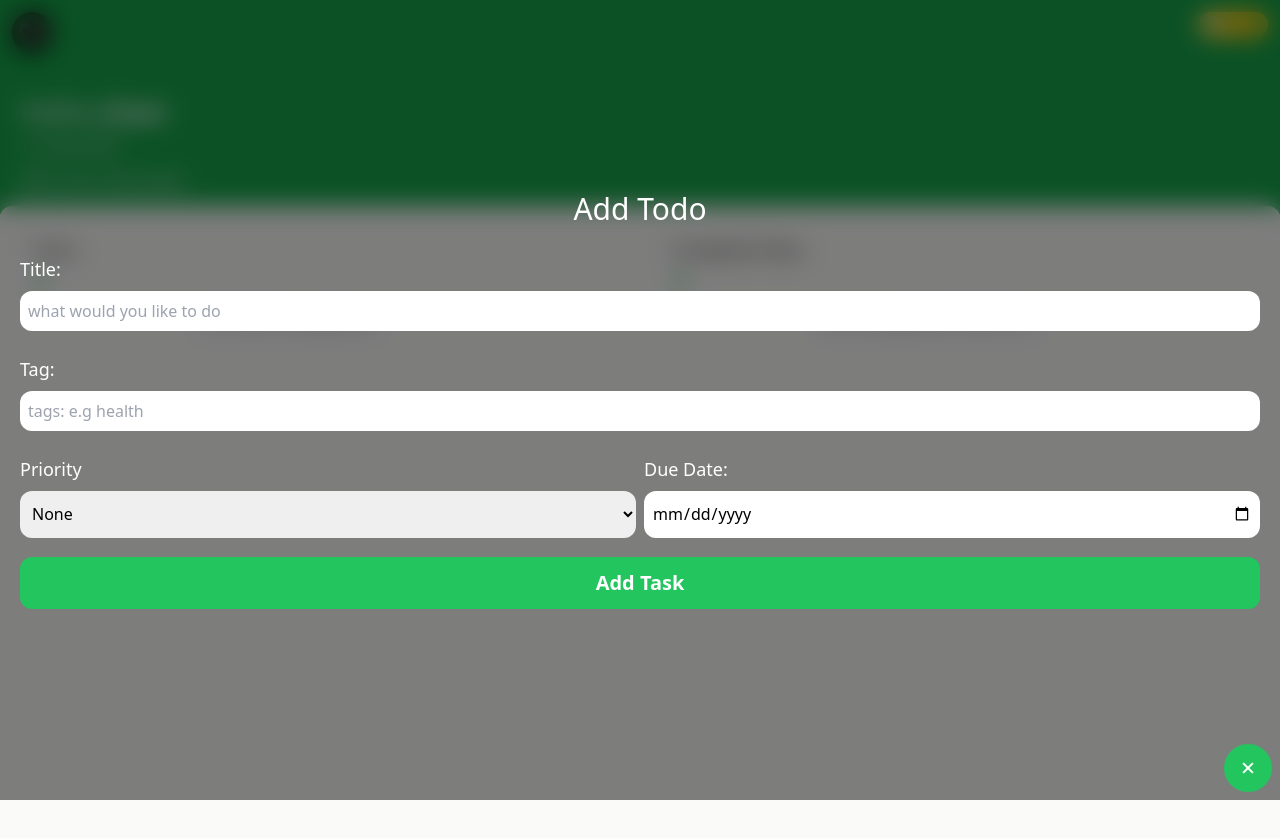
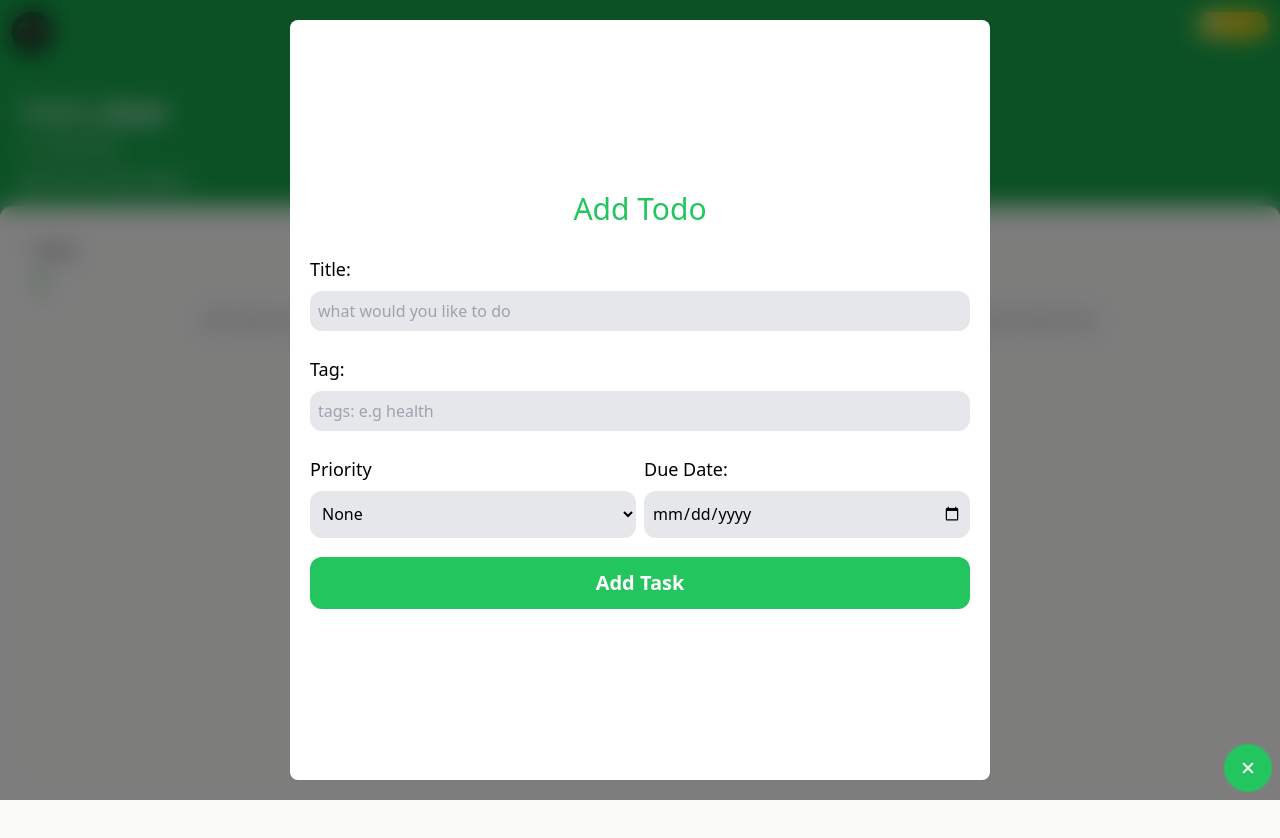
Before and after one commit to iom-future/todo-app-react, a React (Vite) app: page / in a window 1280 px wide. Both pictures are taken after a click on the button 1248 px from the left and 768 px from the top of the page. Shown: the top 838 px of the page. Built offline with nearby package versions, Linux system fonts and the light colour scheme.

Commit message:
fix: enhance styling and layout of AddTodoMenu and UpdateTodoForm for improved user experience

```diff
--- a/src/components/AddTodoMenu.jsx
+++ b/src/components/AddTodoMenu.jsx
@@ -24,24 +24,25 @@ function AddTodoMenu({todoMenuToggleState,setTodoMenuToggleState,todoState,dispa
     // console.log(todoState)
   },[todoState])
   return (
-    <div className="fixed z-[50] w-full h-screen bg-black/50 top-0 flex p-5 justify-center flex-col backdrop-blur-md gap-7">
-        <h2 className="text-3xl text-white font-medium text-center " >Add Todo</h2>
+    <div className="fixed z-[50] w-full h-screen bg-black/50 top-0 flex p-5 backdrop-blur-md ">
+        <div className="justify-center w-[90%] max-w-[700px] flex flex-col gap-7 bg-white p-5 mx-auto rounded-lg">
+        <h2 className="text-3xl  font-medium text-center text-green-500 " >Add Todo</h2>
         <form action="" onSubmit={submitTodo} className="flex flex-col gap-6">
             <div>
-                <label htmlFor="todo-title" className="font-medium text-white text-lg">Title: </label>
+                <label htmlFor="todo-title" className="font-medium text-lg">Title: </label>
                 <br />
-                <input type="text" placeholder="what would you like to do" id="todo-title" className="w-full p-2 rounded-xl mt-2" onChange={(e)=>{dispatch({type:"SET_TITLE",value:e.target.value})}} required/>
+                <input type="text" placeholder="what would you like to do" id="todo-title" className="w-full p-2 rounded-xl focus:outline-none focus:ring-2 focus:ring-green-500 mt-2 bg-gray-200" onChange={(e)=>{dispatch({type:"SET_TITLE",value:e.target.value})}} required/>
             </div>
 
             <div>
-                <label htmlFor="todo-tag" className="font-medium text-white text-lg">Tag: </label><br></br>
-                <input type="text" placeholder="tags: e.g health" id="todo-tag" className="w-full p-2 rounded-xl mt-2" onChange={(e)=>{dispatch({type:"SET_TAG",value:e.target.value})}} />
+                <label htmlFor="todo-tag" className="font-medium text-lg">Tag: </label><br></br>
+                <input type="text" placeholder="tags: e.g health" id="todo-tag" className="w-full p-2 rounded-xl mt-2 bg-gray-200  focus:outline-none focus:ring-2 focus:ring-green-500" onChange={(e)=>{dispatch({type:"SET_TAG",value:e.target.value})}} />
             </div>
 
            <div className="flex gap-2 ">
             <div className="w-1/2">
-                <label htmlFor="todo-priority" className="font-medium text-white text-lg">Priority</label><br />
-                <select name="priority" id="todo-priority" className="w-full h-3/5 p-2 rounded-xl mt-2"  onChange={(e)=>{dispatch({type:"SET_PRIORITY",value:e.target.value})}}>
+                <label htmlFor="todo-priority" className="font-medium  text-lg">Priority</label><br />
+                <select name="priority" id="todo-priority" className="w-full h-3/5 p-2  focus:outline-none focus:ring-2 focus:ring-green-500  bg-gray-200 rounded-xl mt-2"  onChange={(e)=>{dispatch({type:"SET_PRIORITY",value:e.target.value})}}>
                     <option value="none">None</option>
                     <option value="low">Low</option>
                     <option value="medium">Medium</option>
@@ -51,8 +52,8 @@ function AddTodoMenu({todoMenuToggleState,setTodoMenuToggleState,todoState,dispa
 
 
                  <div className="w-1/2">
-                    <label htmlFor="todo-due-date" className="font-medium text-white text-lg">Due Date:</label><br />
-                    <input type="date" name="todo-due-date" id="todo-due-date" placeholder="Do before when" className="w-full p-2 h-3/5 rounded-xl mt-2" onChange={(e)=>{dispatch({type:"SET_DATE",value:e.target.value})}} required/>
+                    <label htmlFor="todo-due-date" className="font-medium  text-lg">Due Date:</label><br />
+                    <input type="date" name="todo-due-date" id="todo-due-date" placeholder="Do before when" className="w-full p-2 h-3/5 rounded-xl bg-gray-200 mt-2  focus:outline-none focus:ring-2 focus:ring-green-500" onChange={(e)=>{dispatch({type:"SET_DATE",value:e.target.value})}} required/>
                 </div>
            </div>
 
@@ -62,6 +63,8 @@ function AddTodoMenu({todoMenuToggleState,setTodoMenuToggleState,todoState,dispa
             <button type="submit" className="w-full p-3 hover:border-b-2 border-green-700 rounded-xl text-xl font-semibold text-white bg-green-500">Add Task</button>
         </form>
 
+        </div>
+
 
 
     </div>
--- a/src/components/TodoList.jsx
+++ b/src/components/TodoList.jsx
@@ -242,9 +242,9 @@ function TodoList({addTodo}) {
 
         </div>
             {/* <button onClick={(e)=>localStorage.clear()}>Clearrrr</button> */}
-       <section className="update-form relative z-[100]">
+
             {updateTodoFormToggle && <UpdateTodoForm todoToEdit={todos.find(todo => todo.id === selectedTodoId)} todos={todos} setTodos={setTodos} setUpdateTodoFormToggle={setUpdateTodoFormToggle} setSelectedTodo={setSelectedTodo} updateTodoFormToggle={updateTodoFormToggle} />}
-       </section>
+
 
 
     </section>
--- a/src/components/UpdateTodoForm.jsx
+++ b/src/components/UpdateTodoForm.jsx
@@ -29,25 +29,29 @@ function UpdateTodoForm({todoToEdit,setTodos,todos,setUpdateTodoFormToggle,updat
 
     },[todos])
   return (
-    <div className="fixed z-[100] w-full h-screen bg-black/50 top-0 flex p-5  justify-center flex-col backdrop-blur-md gap-7">
-        <FontAwesomeIcon icon={faX} className="text-white " onClick={()=>{setUpdateTodoFormToggle(!updateTodoFormToggle)}} />
-        <h2 className="text-3xl text-white font-medium text-center " >Edit Todo</h2>
+    <div className="fixed z-[100] flex align-center w-full h-screen bg-black/50 top-0 p-5 backdrop-blur-md gap-7">
+        <div className="justify-center flex flex-col gap-7 h-full w-[90%] max-w-[700px] bg-white p-5 mx-auto rounded-lg">
+
+
+
+        <FontAwesomeIcon icon={faX} className=" " onClick={()=>{setUpdateTodoFormToggle(!updateTodoFormToggle)}} />
+        <h2 className="text-3xl text-green-500 font-medium text-center " >Edit Todo</h2>
         <form action="" onSubmit={editTodo} className="flex flex-col gap-6">
             <div>
-                <label htmlFor="todo-title" className="font-medium text-white text-lg">Title: </label>
+                <label htmlFor="todo-title" className="font-medium  text-md">Title: </label>
                 <br />
-                <input type="text" placeholder={todoToEdit.title} id="todo-title" className="w-full p-2 rounded-xl mt-2" onChange={(e)=>{dispatch({type:"EDIT_TITLE",value:e.target.value})}} />
+                <input type="text" placeholder={todoToEdit.title} id="todo-title" className="w-full p-2 rounded-xl bg-gray-200 mt-2  focus:outline-none focus:ring-2 focus:ring-green-500" onChange={(e)=>{dispatch({type:"EDIT_TITLE",value:e.target.value})}} />
             </div>
 
             <div>
-                <label htmlFor="todo-tag" className="font-medium text-white text-lg">Tag: </label><br></br>
-                <input type="text" placeholder={todoToEdit.tags} id="todo-tag" className="w-full p-2 rounded-xl mt-2" onChange={(e)=>{dispatch({type:"EDIT_TAG",value:e.target.value})}} />
+                <label htmlFor="todo-tag" className="font-medium  text-md">Tag: </label><br></br>
+                <input type="text" placeholder={todoToEdit.tags} id="todo-tag" className="w-full p-2 rounded-xl bg-gray-200 mt-2  focus:outline-none focus:ring-2 focus:ring-green-500" onChange={(e)=>{dispatch({type:"EDIT_TAG",value:e.target.value})}} />
             </div>
 
            <div className="flex gap-2 ">
             <div className="w-1/2">
-                <label htmlFor="todo-priority" className="font-medium text-white text-lg">Priority</label><br />
-                <select name="priority" id="todo-priority" defaultValue={todoToEdit.priority}  className="w-full h-3/5 p-2 rounded-xl mt-2"  onChange={(e)=>{dispatch({type:"EDIT_PRIORITY",value:e.target.value})}}>
+                <label htmlFor="todo-priority" className="font-medium  text-md">Priority</label><br />
+                <select name="priority" id="todo-priority" defaultValue={todoToEdit.priority}  className="w-full h-3/5 p-2 rounded-xl  bg-gray-200 mt-2  focus:outline-none focus:ring-2 focus:ring-green-500"  onChange={(e)=>{dispatch({type:"EDIT_PRIORITY",value:e.target.value})}}>
                     <option value="none">None</option>
                     <option value="low">Low</option>
                     <option value="medium">Medium</option>
@@ -57,8 +61,8 @@ function UpdateTodoForm({todoToEdit,setTodos,todos,setUpdateTodoFormToggle,updat
 
 
                  <div className="w-1/2">
-                    <label htmlFor="todo-due-date" className="font-medium text-white text-lg">Due Date:</label><br />
-                    <input type="date" name="todo-due-date" id="todo-due-date" placeholder="Do before when" className="w-full p-2 h-3/5 rounded-xl mt-2" defaultValue={todoToEdit.date} onChange={(e)=>{dispatch({type:"EDIT_DATE",value:e.target.value})}} />
+                    <label htmlFor="todo-due-date" className="font-medium text-md">Due Date:</label><br />
+                    <input type="date" name="todo-due-date" id="todo-due-date" placeholder="Do before when" className="w-full p-2 h-3/5 rounded-xl bg-gray-200 mt-2  focus:outline-none focus:ring-2 focus:ring-green-500" defaultValue={todoToEdit.date} onChange={(e)=>{dispatch({type:"EDIT_DATE",value:e.target.value})}} />
                 </div>
 
                 {/* TODO: ADD min value to date min={}*/}
@@ -70,7 +74,7 @@ function UpdateTodoForm({todoToEdit,setTodos,todos,setUpdateTodoFormToggle,updat
             <button type="submit" className="w-full p-3 hover:border-b-2 border-green-700 rounded-xl text-xl font-semibold text-white bg-green-500">Edit Task</button>
         </form>
 
-
+         </div>
 
     </div>
   )
```
